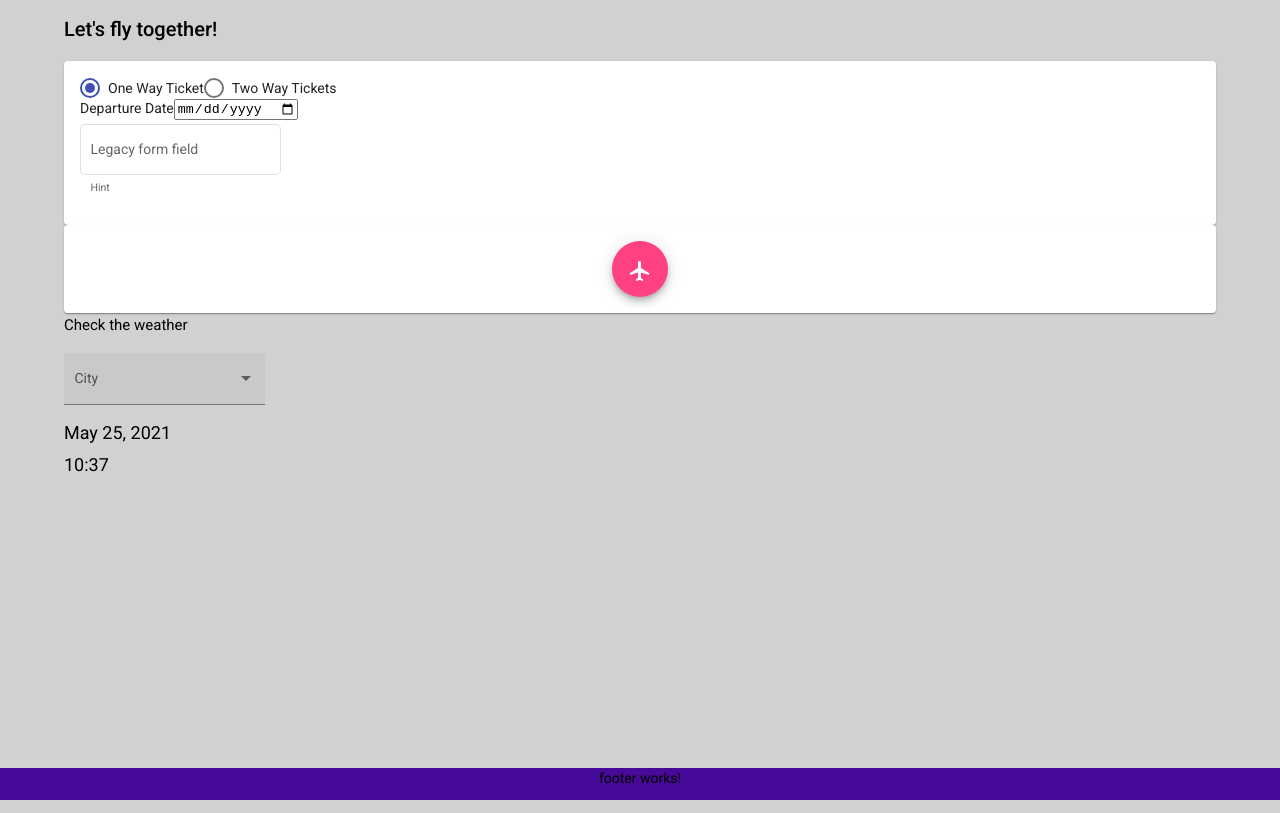
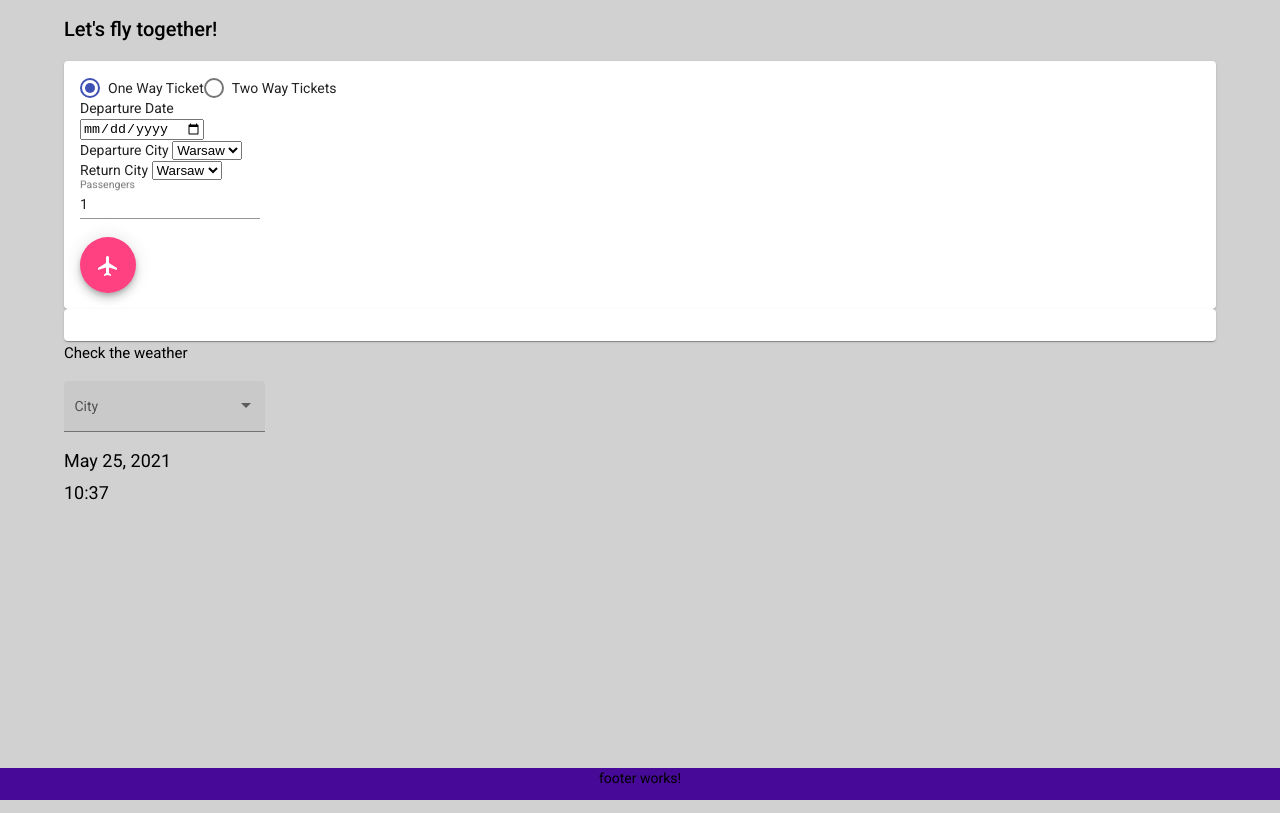
Before and after one commit to dariablaszczyk/angular-project-2021, an Angular app: page /home in a window 1280 px wide. Built offline with nearby package versions, Linux system fonts and the light colour scheme.

Commit message:
Search Components as a Group Form

```diff
--- a/src/app/app.component.scss
+++ b/src/app/app.component.scss
@@ -7,7 +7,7 @@
    bottom: 0;
    left: 0;
    width: 100%;
-   position: absolute;
+   position: fixed;
    justify-content: center;
    text-align: center;
 }
--- a/src/app/components/footer/footer.component.html
+++ b/src/app/components/footer/footer.component.html
@@ -1 +1 @@
-<p>footer works!</p>
+<p class="footer">footer works!</p>
--- a/src/app/components/home/home.component.html
+++ b/src/app/components/home/home.component.html
@@ -1,6 +1,6 @@
 <app-search></app-search>
 <mat-card class="button-container">
-   <button mat-fab color="accent" (click)="loginPopup()"><mat-icon>flight</mat-icon></button>
+   <!-- <button mat-fab color="accent" (click)="loginPopup()"><mat-icon>flight</mat-icon></button> -->
 </mat-card>
 <app-weather></app-weather>
 <app-date></app-date>
--- a/src/app/components/home/home.component.ts
+++ b/src/app/components/home/home.component.ts
@@ -10,14 +10,16 @@ import { LoginComponent } from '../login/login.component';
 })
 export class HomeComponent implements OnInit {
 
-  constructor(private router: Router, public dialog: MatDialog) { }
+  constructor(private router: Router,
+    // public dialog: MatDialog
+    ) { }
 
-  loginPopup(): void {
-    const dialogRef = this.dialog.open(LoginComponent, {
-      height: '340px',
-      width: '300px',
-    })
-  };
+  // loginPopup(): void {
+  //   const dialogRef = this.dialog.open(LoginComponent, {
+  //     height: '340px',
+  //     width: '300px',
+  //   })
+  // };
 
   ngOnInit(): void {
   }
--- a/src/app/components/home/search/search.component.html
+++ b/src/app/components/home/search/search.component.html
@@ -2,27 +2,45 @@
    <h2 class="outline">Let's fly together!</h2>
  </div>
 <mat-card>
-   <form [formGroup]="flightForm">
+   <form [formGroup]="flightForm" (ngSubmit)="onSubmit(flightForm.value)">
       <mat-radio-group aria-label="Select an option" formControlName="journey">
          <mat-radio-button value="oneWay" (change)="checkIfOneWay($event)">One Way Ticket</mat-radio-button>
          <mat-radio-button value="twoWays" (change)="checkIfOneWay($event)">Two Way Tickets</mat-radio-button>
        </mat-radio-group>
        <div *ngIf="isSingleTicket">
          <label>Departure Date</label>
-         <input formControlName="departureDate" type="date" min="{{ today |date:'yyyy-MM-dd'}}">
+         <div>
+          <input formControlName="departureDate" type="date" min="{{ today }}">
+         </div>
        </div>
        <div *ngIf="!isSingleTicket">
          <label>Departure Date</label>
-         <input formControlName="departureDate" type="date" min="{{ today |date:'yyyy-MM-dd'}}">
+         <div>
+          <input formControlName="departureDate" type="date" min="{{ today }}">
+         </div>
          <label>Return Date</label>
-         <input formControlName="returnDate" type="date">
+         <div>
+          <input formControlName="returnDate" type="date">
+         </div>
       </div>
-       <p>
-         <mat-form-field appearance="outline">
-           <mat-label>Legacy form field</mat-label>
-           <input matInput placeholder="Placeholder">
-           <mat-hint>Hint</mat-hint>
-         </mat-form-field>
-       </p>
+      <div>
+        <label >Departure City </label>
+        <select formControlName="originCity">
+        <option *ngFor="let city of cities">{{city}}</option>
+        </select>
+      </div>
+      <div>
+        <label >Return City </label>
+        <select formControlName="destinationCity">
+        <option *ngFor="let city of cities">{{city}}</option>
+        </select>
+      </div>
+      <div>
+        <mat-form-field >
+          <mat-label>Passengers</mat-label>
+          <input formControlName="passengers" matInput placeholder="1"  min="1" max="8" type="number">
+        </mat-form-field>
+      </div>
+      <button mat-fab color="accent" (click)="loginPopup()"><mat-icon>flight</mat-icon></button>
    </form>
 </mat-card>
--- a/src/app/components/home/search/search.component.ts
+++ b/src/app/components/home/search/search.component.ts
@@ -1,6 +1,8 @@
 import { Component, OnInit } from '@angular/core';
-import { FormGroup, FormControl, Validators } from '@angular/forms';
+import { FormGroup, FormControl, Validators, FormBuilder } from '@angular/forms';
+import { MatDialog } from '@angular/material/dialog'
 import { Router } from '@angular/router';
+import { LoginComponent } from '../../login/login.component';
 
 @Component({
   selector: 'app-search',
@@ -8,18 +10,20 @@ import { Router } from '@angular/router';
   styleUrls: ['./search.component.scss']
 })
 export class SearchComponent implements OnInit {
+  flightForm: FormGroup;
   isSingleTicket: boolean = true;
+  today: Date = new Date();
+  cities = ["Warsaw", "Tokyo", "Miami"];
 
-  today = new Date();
-  flightForm = new FormGroup({
-    journey: new FormControl('oneWay'),
-    departureDate: new FormControl([Validators.required]),
-    returnDate: new FormControl(),
-    origin: new FormControl('', [Validators.required]),
-    destination: new FormControl('', [Validators.required]),
-  })
-
-  constructor(private router: Router) {
+  constructor(form: FormBuilder,public dialog: MatDialog) {
+    this.flightForm = form.group({
+      journey: 'oneWay',
+      departureDate: this.today,
+      returnDate: '',
+      originCity: 'warsaw',
+      destinationCity: 'tokyo',
+      passengers: 1
+    })
   }
 
   checkIfOneWay(event: any) {
@@ -27,9 +31,19 @@ export class SearchComponent implements OnInit {
     else this.isSingleTicket = false;
   }
 
-
   ngOnInit(): void {
   }
 
+  onSubmit(value: any) {
+    console.log(value)
+  }
+
+  loginPopup(): void {
+    const dialogRef = this.dialog.open(LoginComponent, {
+      height: '340px',
+      width: '300px',
+    })
+  };
+
 
 }
```
